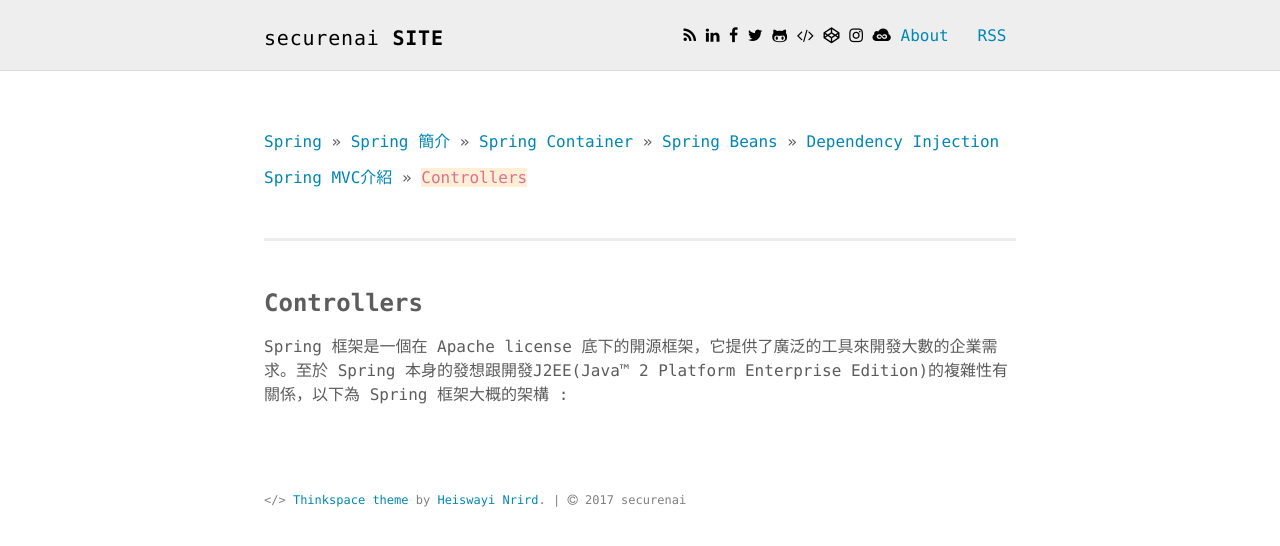
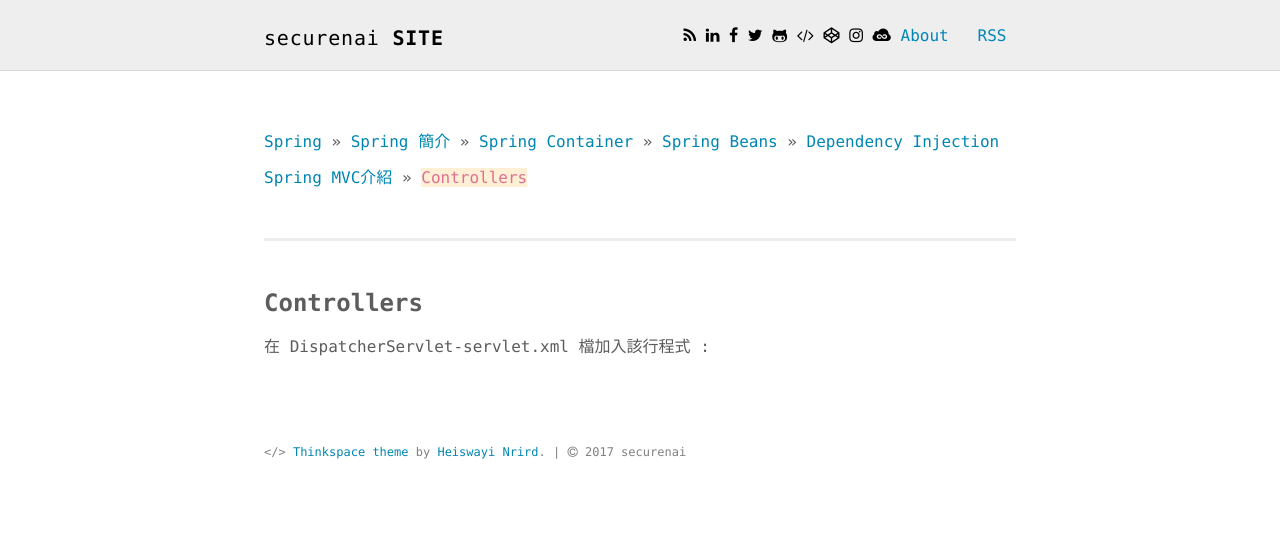
Before and after one commit to securenai/securenai.github.io, a Jekyll site: the page built from spring/spring_mvc_page02.md, in a window 1280 px wide. Shown: the top 546 px of the page. Built offline with Jekyll 4.4.1, drawn with Linux system fonts in a browser that asks for light colours; our own code applies the rules of GitHub Pages for plain Markdown files.

Commit message:
Update spring_mvc_page02.md

```diff
--- a/spring/spring_mvc_page02.md
+++ b/spring/spring_mvc_page02.md
@@ -7,6 +7,7 @@
 
 <div class="divider"></div>
 ### Controllers
-Spring 框架是一個在 Apache license 底下的開源框架，它提供了廣泛的工具來開發大數的企業需求。至於 Spring 本身的發想跟開發J2EE(Java™ 2 Platform Enterprise Edition)的複雜性有關係，以下為 Spring 框架大概的架構 :
+
+在 DispatcherServlet-servlet.xml 檔加入該行程式 :
 
 <!--![Spring](spring_images/springoverview01.png)-->
```
